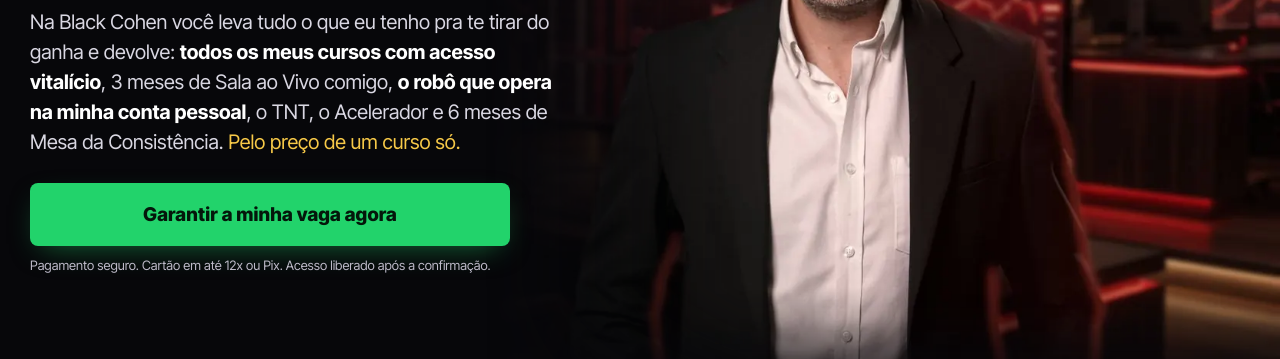
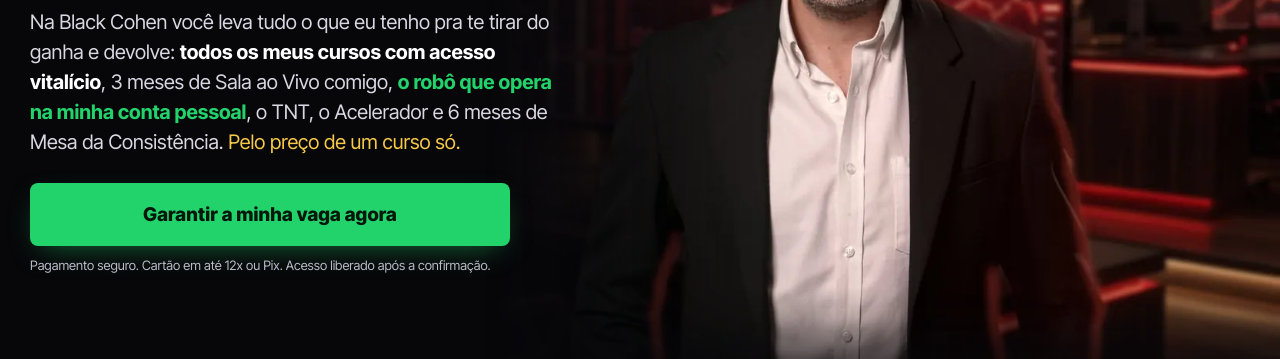
Before and after one commit to rodrigocohenoficial/black-friday-2026, a plain HTML site: page previa-vendas/index.html in a window 1280 px wide. Shown: the part 457-816 px from the top of the page. Drawn offline with Linux system fonts and the light colour scheme.

Commit message:
Prévia de vendas: robô em verde no topo
Co-Authored-By: Claude Opus 5.5 <noreply@anthropic.com>

```diff
--- a/previa-vendas/index.html
+++ b/previa-vendas/index.html
@@ -871,7 +871,7 @@ em.hit{background:#c8231a}
     <div class="left">
       <span class="once"><i></i>Oferta inédita, que nunca mais vai se repetir</span>
       <h1>Setup você já tem.<br>O que falta é <span class="hl-gold">regra, rotina e alguém do seu lado</span>.</h1>
-      <p class="sub">Na Black Cohen você leva tudo o que eu tenho pra te tirar do ganha e devolve: <b class="hl-gold">todos os meus cursos com acesso vitalício</b>, 3 meses de Sala ao Vivo comigo, <b>o robô que opera na minha conta pessoal</b>, o TNT, o Acelerador e 6 meses de Mesa da Consistência. <span class="hl-gold">Pelo preço de um curso só.</span></p>
+      <p class="sub">Na Black Cohen você leva tudo o que eu tenho pra te tirar do ganha e devolve: <b class="hl-gold">todos os meus cursos com acesso vitalício</b>, 3 meses de Sala ao Vivo comigo, <b style="color:var(--cta)">o robô que opera na minha conta pessoal</b>, o TNT, o Acelerador e 6 meses de Mesa da Consistência. <span class="hl-gold">Pelo preço de um curso só.</span></p>
       <div class="ctas">
         <a class="cta" href="https://chk.eduzz.com/Q9N2GYGK01" target="_blank" rel="noopener" data-track="hero_cta" data-checkout>Garantir a minha vaga agora</a>
         <p class="payok">Pagamento seguro. Cartão em até 12x ou Pix. Acesso liberado após a confirmação.</p>
```
